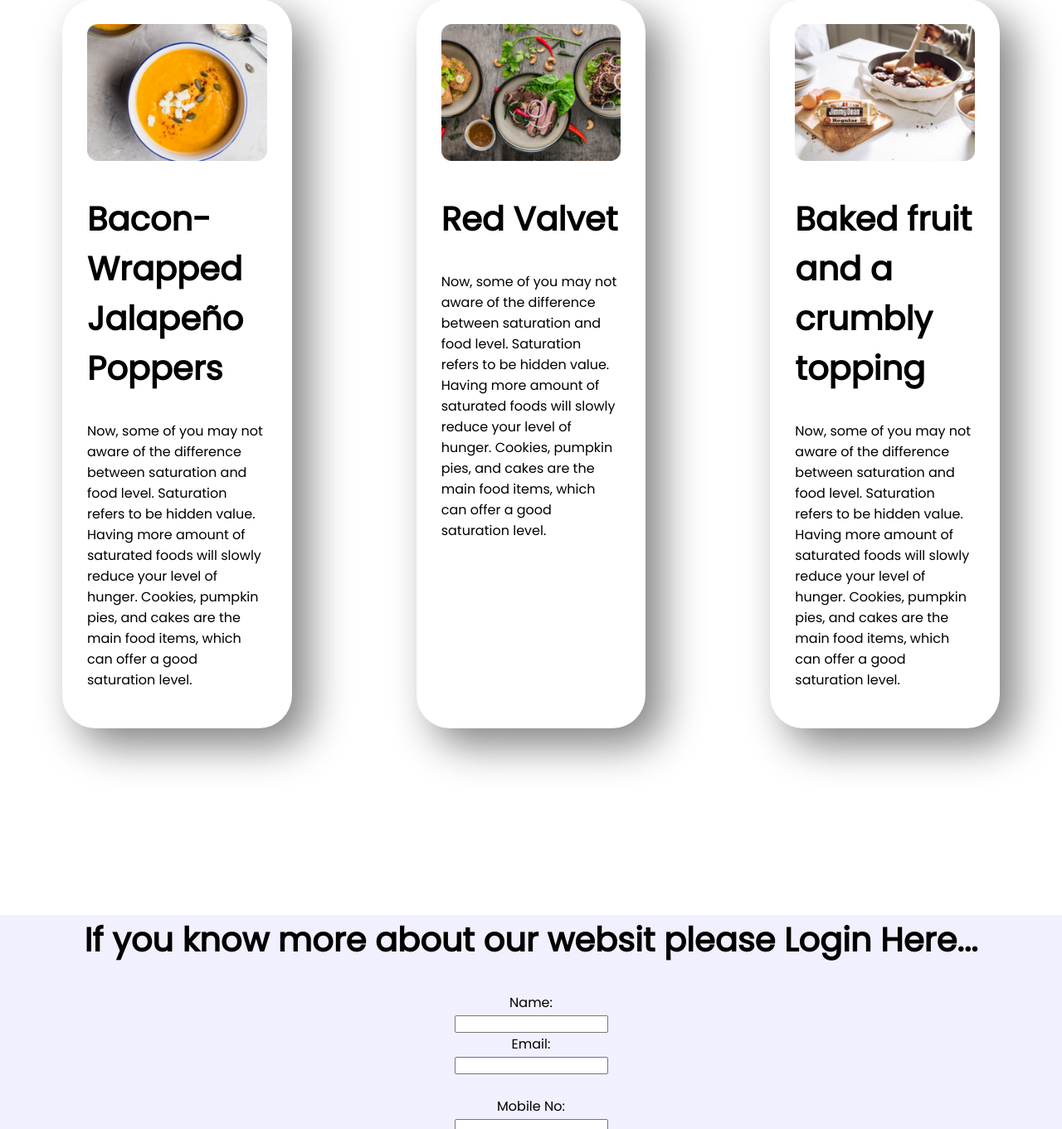
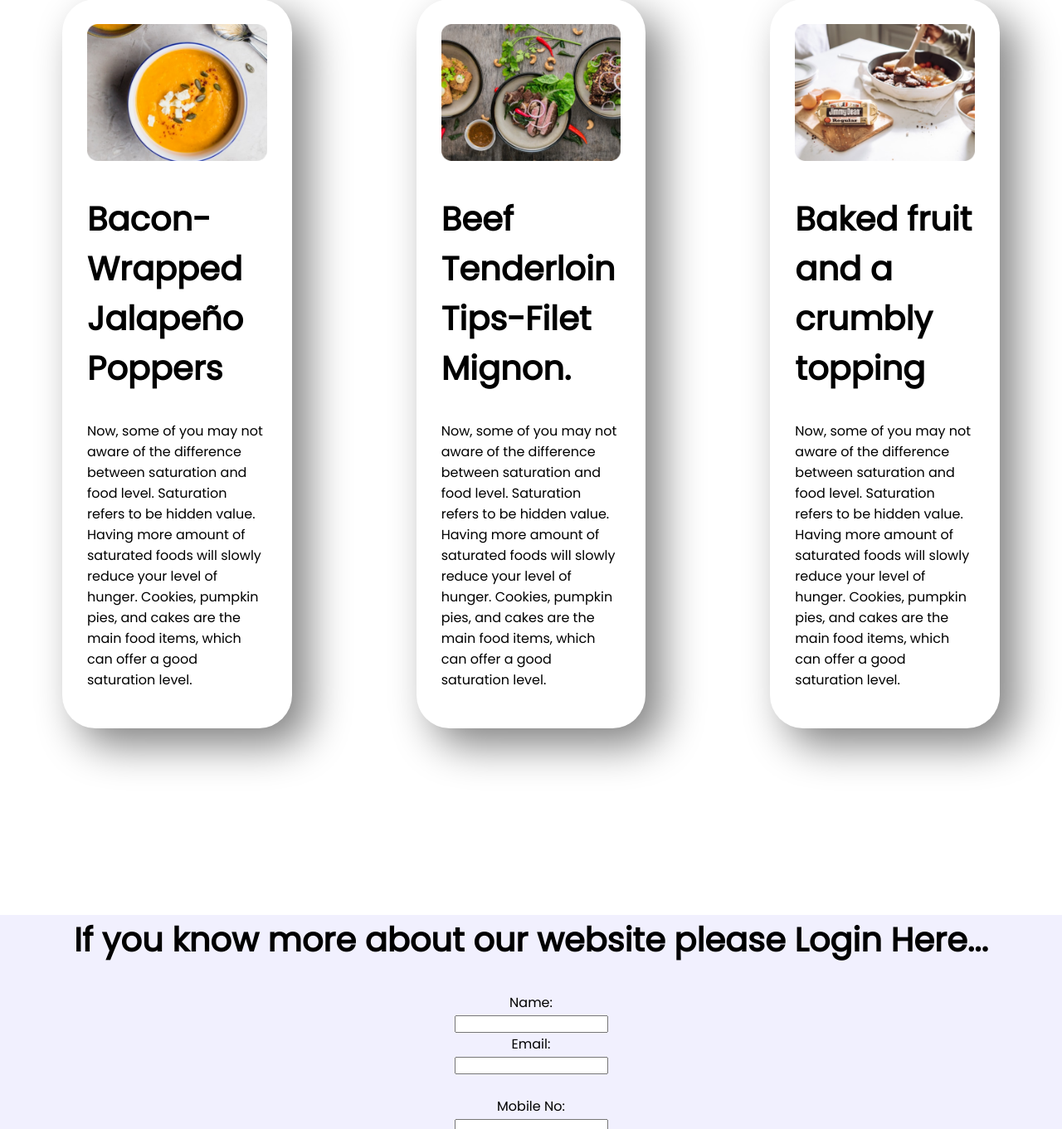
Before and after one commit to Fahmida567/First-Assignment, a plain HTML site: page index.html in a window 1280 px wide. Shown: the part 1385-2746 px from the top of the page at 83% size. Drawn offline with Linux system fonts and the light colour scheme.

Commit message:
Task complete

```diff
--- a/index.html
+++ b/index.html
@@ -71,11 +71,11 @@
                     </div>
                     <div class="box-width">
                         <img src="images/foodpic.jpg" alt="">
-                        <h2 class="h2font">Red Valvet </h2>
+                        <h2 class="h2font">Beef Tenderloin Tips-Filet Mignon.</h2>
                         <p class="pFont">Now, some of you may not aware of the difference between saturation and food level. Saturation refers to be hidden value. Having more amount of saturated foods will slowly reduce your level of hunger. Cookies, pumpkin pies, and cakes are the main food items, which can offer a good saturation level.
                         </p>
                     </div>
-                    <div class="card-three box-width">
+                    <div class="box-width">
                         <img src="images/food2.jpg" alt="">
                         <h2 class="h2font">Baked fruit and a crumbly topping</h2>
                         <p class="pFont">Now, some of you may not aware of the difference between saturation and food level. Saturation refers to be hidden value. Having more amount of saturated foods will slowly reduce your level of hunger. Cookies, pumpkin pies, and cakes are the main food items, which can offer a good saturation level.
@@ -83,22 +83,10 @@
                     </div>
                 </section >
                 <section class="frame2">
-
-
-
-
-                        <!-- <div>
-                            <br><br>
-                            <h3>About Me</h3>
-                            <p>Look to work in a environment that will challenge me further;</p>
-                            <p>while permitting me to add to the proceeded with development and accomplishment of the association.</p>
-                            <p>I already learned lot of things from this course.Thanks to Programming Hero</p><br>
-                            <a class="link-button" target="_blank" href="https://www.linkedin.com/in/fahmida-turin-968a04205/">Contact me</a>
-                          </div> -->
                           <div style="text-align: center;">
 
 
-                          <h2><span >If you know more about our websit please Login Here...</span> </h2>
+         <h2><span >If you know more about our website please Login Here...</span> </h2>
 
 <form action="/action_page.php">
   <label for="fname">Name:</label><br>
--- a/style.css
+++ b/style.css
@@ -58,11 +58,7 @@ h2{
     font-family:cursive;
 }
 
-/* .frame{
-    background-image: url(images/frame.png);
-    background-repeat: no-repeat;
 
-} */
 .half-width
 {
     width: 100%;
```
